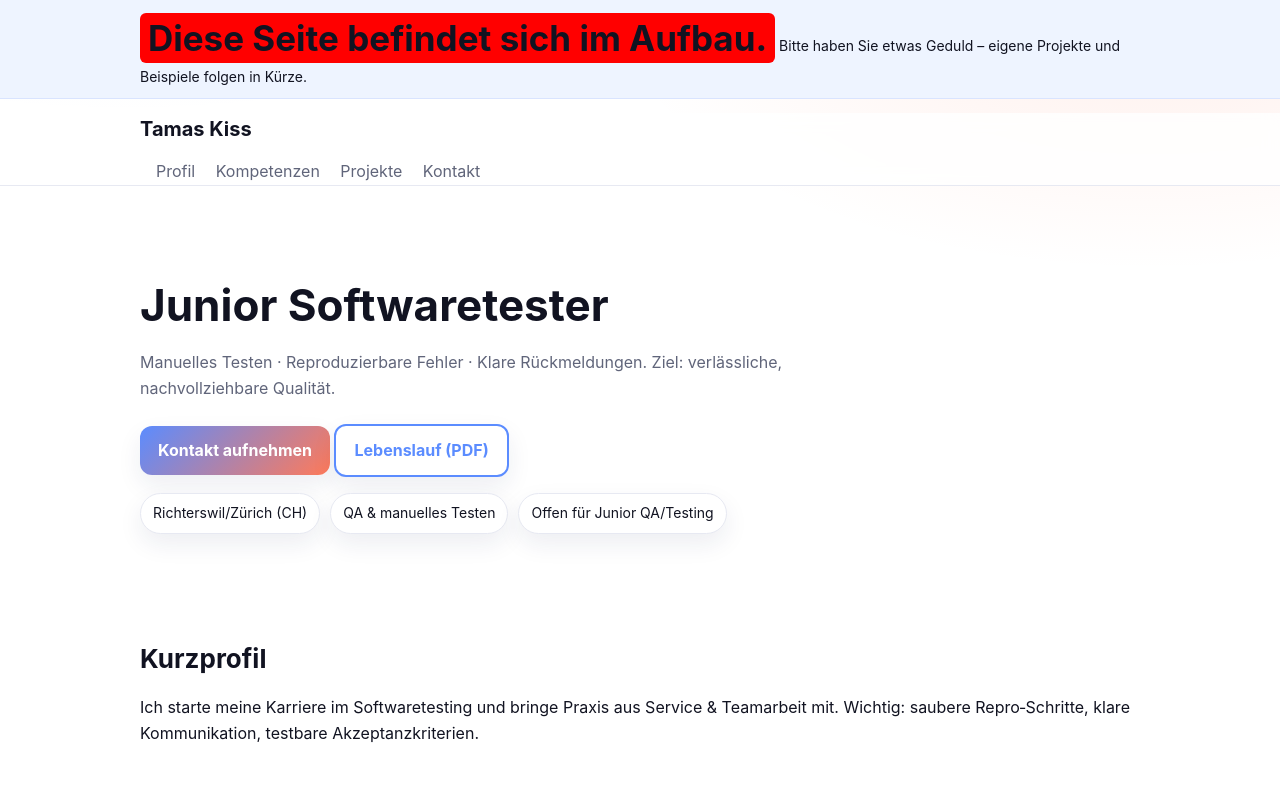
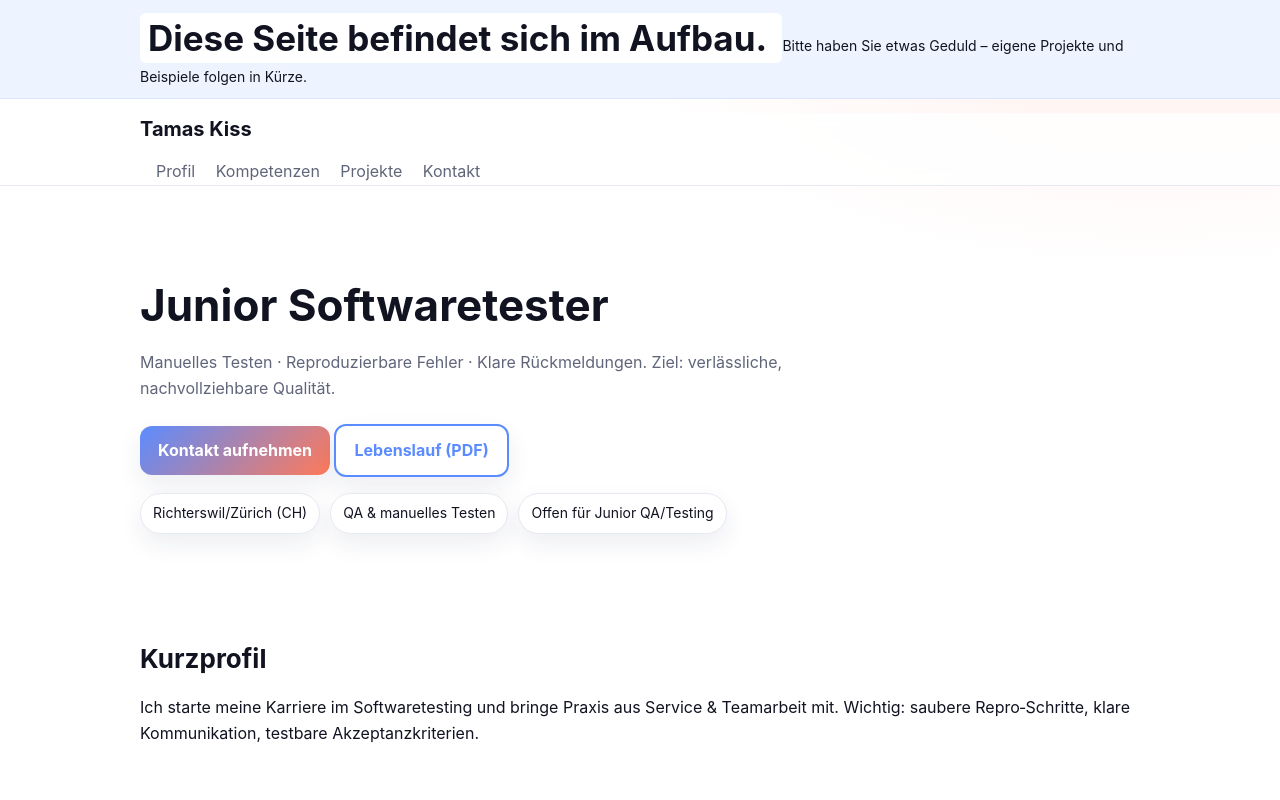
Before and after one commit to tamas-works/github.io, a plain HTML site: page index.html in a window 1280 px wide. Shown: the top 800 px of the page. Drawn offline with Linux system fonts and the light colour scheme.

Commit message:
Update ibg ndex.html

```diff
--- a/index.html
+++ b/index.html
@@ -11,7 +11,10 @@
 <body>
   <div class="announce" role="status" aria-live="polite">
     <div class="wrap">
-      <strong style="font-size: 35px; background-color: #FF0000; padding: 4px 8px; border-radius: 6px;">Diese Seite befindet sich im Aufbau.</strong style="font-size: 35px;"> Bitte haben Sie etwas Geduld – eigene Projekte und Beispiele folgen in Kürze.
+      <strong style="font-size: 35px; background-color: #FFFFFF; padding: 4px 8px; border-radius: 6px;">
+  Diese Seite befindet sich im Aufbau.
+</strong>
+Bitte haben Sie etwas Geduld – eigene Projekte und Beispiele folgen in Kürze.
     </div>
   </div>
 
```
